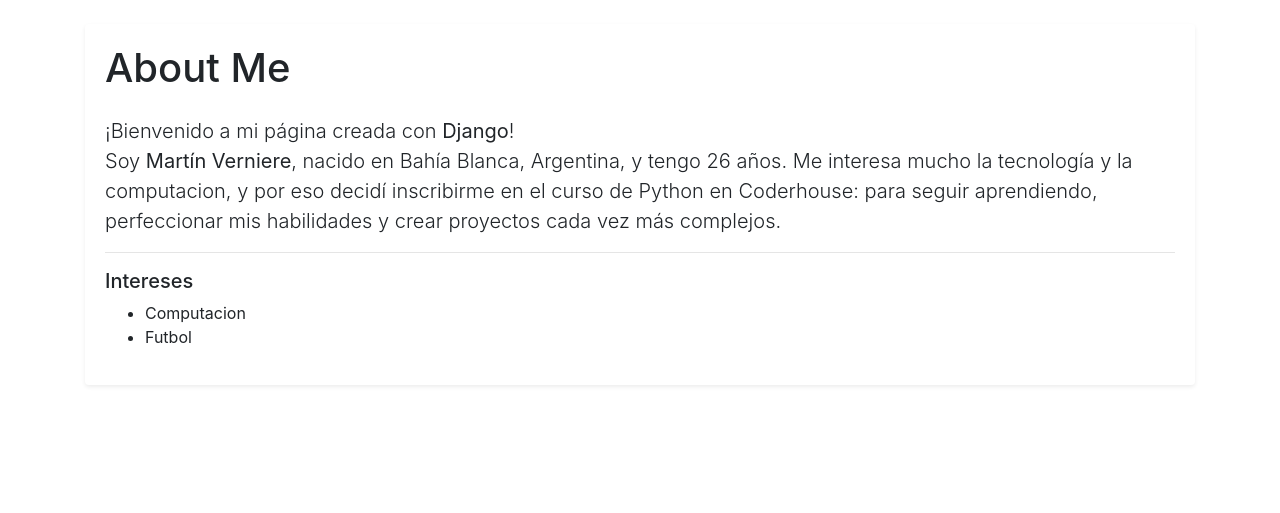
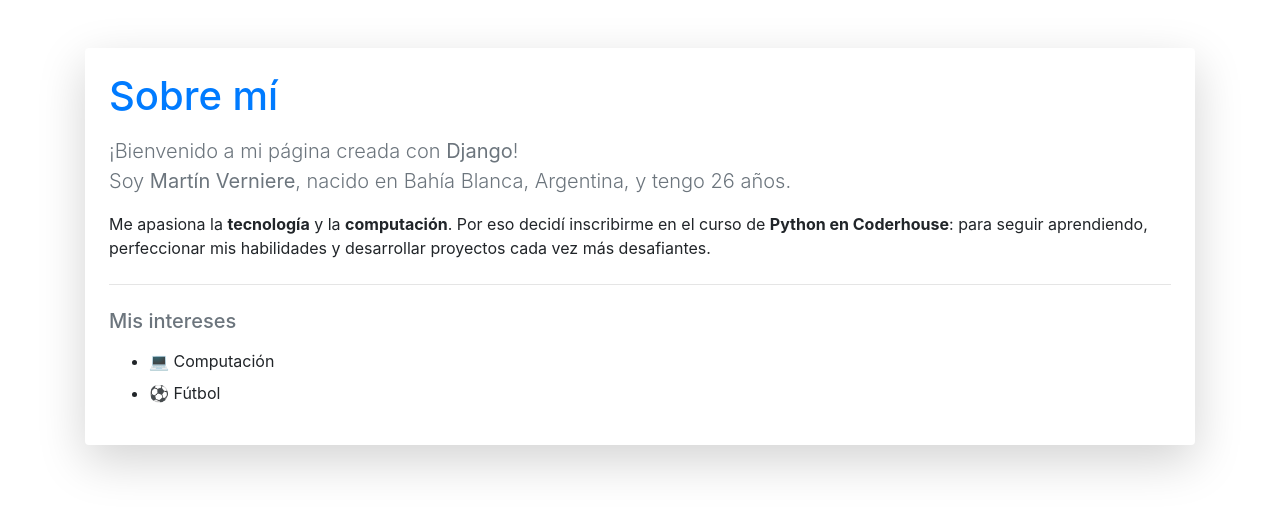
Before and after one commit to MartinVerniere/curso-coderhouse-entrega-final, a Django app: page /aboutme in a window 1280 px wide. Shown: the part 56-569 px from the top of the page. Run offline with Django 5.2, Linux system fonts and the light colour scheme; some libraries are stand-ins or nearby versions.

Commit message:
Editado README.md, aboutMe y eliminada carpeta /media

```diff
--- a/myapp/templates/myapp/aboutMe.html
+++ b/myapp/templates/myapp/aboutMe.html
@@ -1,25 +1,29 @@
 {% extends 'base.html' %}
 
-{% block title %}About me{% endblock %}
+{% block title %}About Me{% endblock %}
 
 {% block content %}
-<div class="card shadow-sm border-0 mt-4">
-    <div class="card-body">
-        <h1 class="card-title mb-4">About Me</h1>
+<div class="card shadow-lg border-0 rounded-3 mt-5">
+    <div class="card-body p-4">
+        <h1 class="card-title mb-3 text-primary fw-bold">Sobre mí</h1>
 
-        <p class="lead">
+        <p class="lead text-muted">
             ¡Bienvenido a mi página creada con <strong>Django</strong>!<br>
             Soy <strong>Martín Verniere</strong>, nacido en Bahía Blanca, Argentina, y tengo 26 años.
-            Me interesa mucho la tecnología y la computacion, y por eso decidí inscribirme en el curso de Python en Coderhouse:
-            para seguir aprendiendo, perfeccionar mis habilidades y crear proyectos cada vez más complejos.
         </p>
 
-        <hr>
+        <p>
+            Me apasiona la <strong>tecnología</strong> y la <strong>computación</strong>.
+            Por eso decidí inscribirme en el curso de <strong>Python en Coderhouse</strong>:
+            para seguir aprendiendo, perfeccionar mis habilidades y desarrollar proyectos cada vez más desafiantes.
+        </p>
 
-        <h5>Intereses</h5>
-        <ul>
-            <li>Computacion</li>
-            <li>Futbol</li>
+        <hr class="my-4">
+
+        <h5 class="fw-semibold text-secondary">Mis intereses</h5>
+        <ul class="mt-3 ps-3">
+            <li class="mb-2">💻 Computación</li>
+            <li class="mb-2">⚽ Fútbol</li>
         </ul>
     </div>
 </div>
```
Also changed, not shown: README.md, media/avatars/images.png (deleted).
